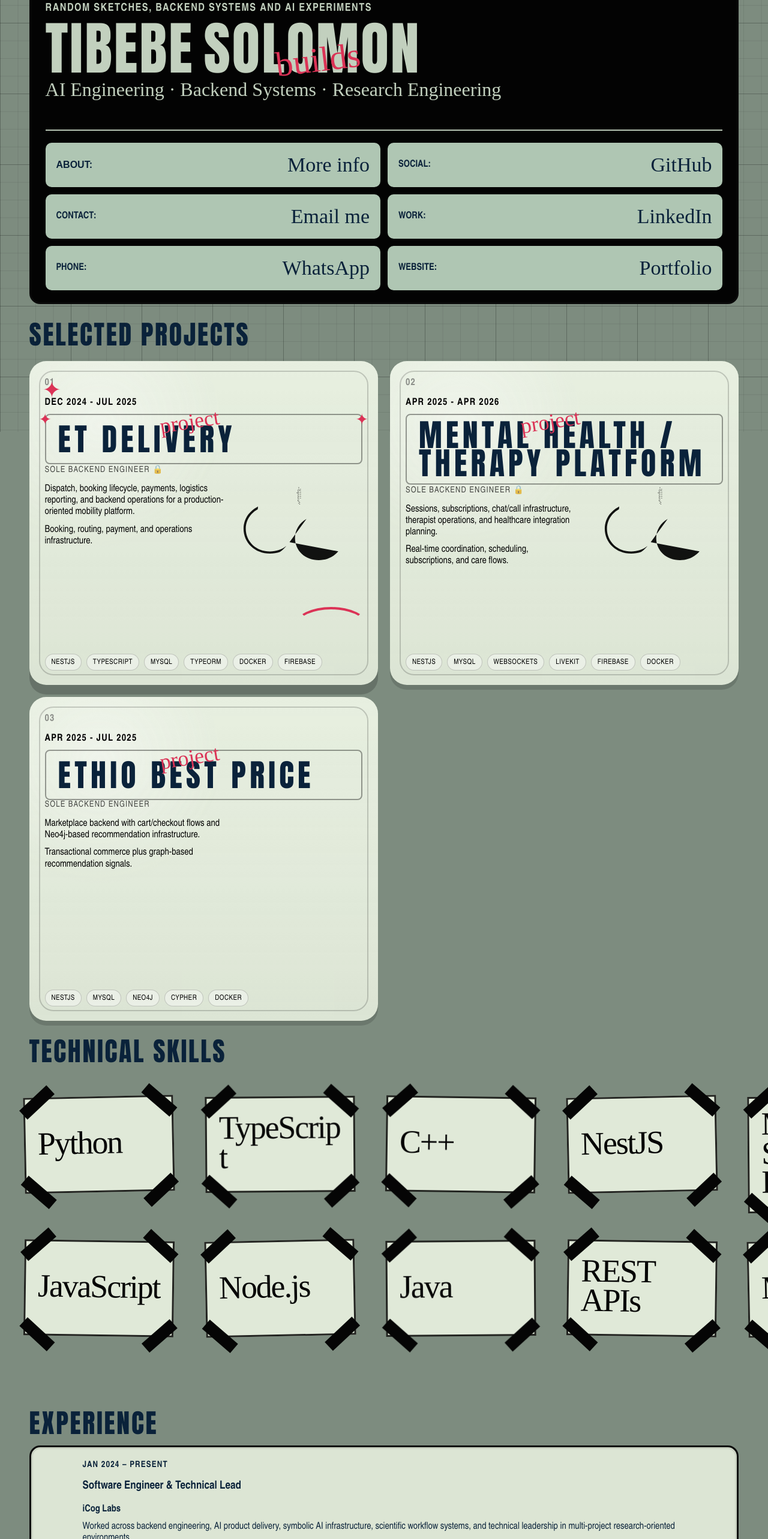
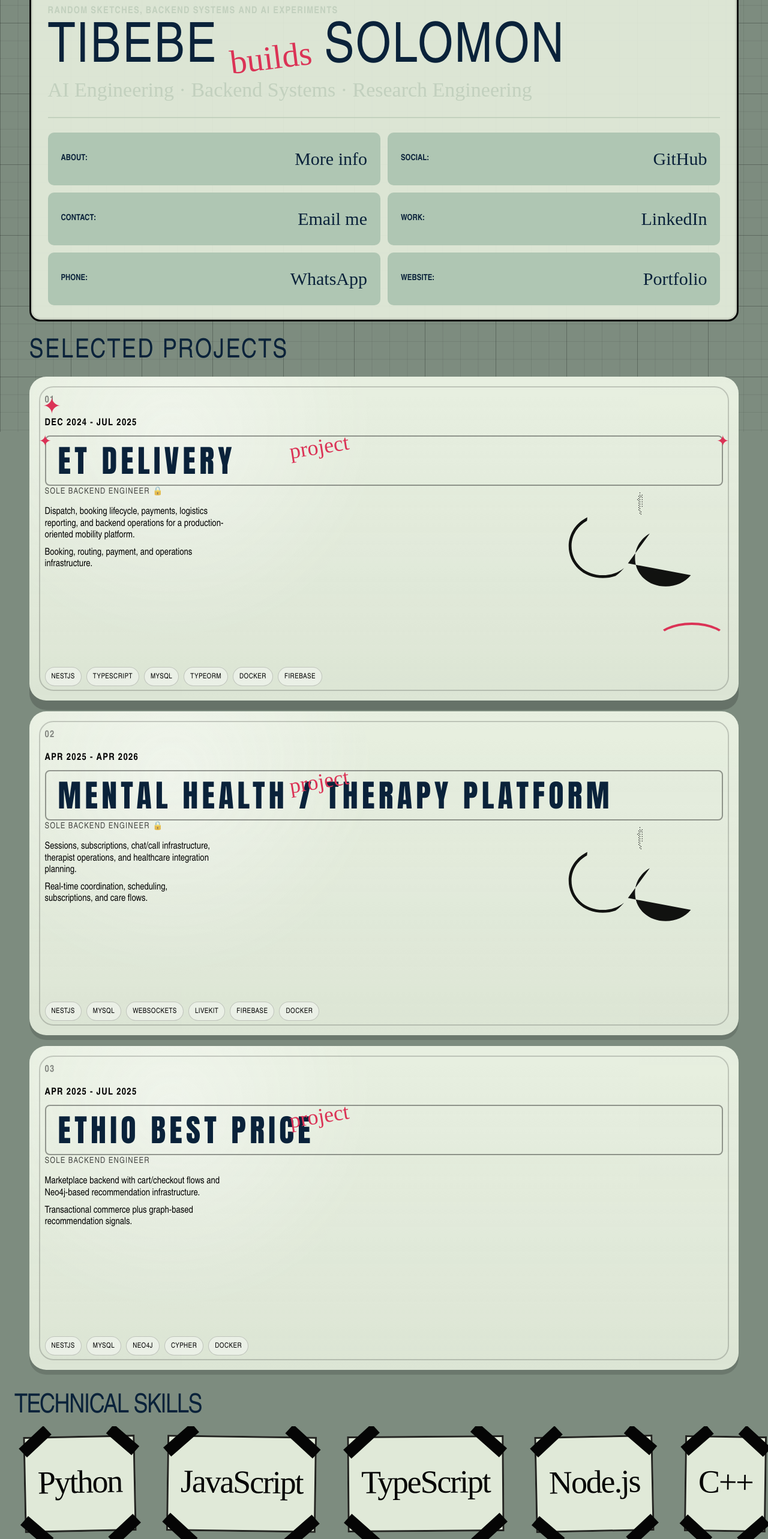
Before and after one commit to Tibex88/portfolio-site, a Vue app: page / in a window 1280 px wide. Shown: the part 80-2646 px from the top of the page at 60% size. Built offline with nearby package versions, Linux system fonts and the light colour scheme.

Commit message:
refactor: start tailwind responsive migration

```diff
--- a/package.json
+++ b/package.json
@@ -10,7 +10,9 @@
     "typecheck": "vue-tsc --noEmit"
   },
   "dependencies": {
+    "@tailwindcss/vite": "^4.2.4",
     "pinia": "3.0.3",
+    "tailwindcss": "^4.2.4",
     "vue": "3.5.16",
     "vue-router": "4.5.1"
   },
--- a/src/components/ExperienceTimeline.vue
+++ b/src/components/ExperienceTimeline.vue
@@ -7,8 +7,10 @@ const { experienceItems } = storeToRefs(store)
 </script>
 
 <template>
-  <section class="timeline-section">
-    <h2 class="section-title">Experience</h2>
+  <section class="py-6 min-[810px]:py-8 min-[1310px]:py-10">
+    <h2 class="mb-5 font-[var(--display-font)] text-[34px] leading-[0.92] tracking-[0.06em] uppercase text-[#0a223a] min-[810px]:mb-6 min-[810px]:text-[44px] min-[1310px]:mb-7 min-[1310px]:text-[56px]">
+      Experience
+    </h2>
     <div class="timeline-list">
       <article v-for="item in experienceItems" :key="item.id" class="">
         <div class="timeline-item__content reference-card timeline-item">
--- a/src/components/HeroBoard.vue
+++ b/src/components/HeroBoard.vue
@@ -7,23 +7,35 @@ const { heroContent, infoCardItems } = storeToRefs(store)
 </script>
 
 <template>
-  <section class="hero-board reference-card">
-    <p class="hero-board__eyebrow">{{ heroContent.eyebrow }}</p>
+  <section
+    class="reference-card mb-[var(--section-gap)] bg-[var(--reference-dark)] px-[18px] pt-12 pb-[18px] text-[var(--reference-light)] min-[810px]:px-7 min-[810px]:pt-14 min-[810px]:pb-6 min-[1310px]:px-10 min-[1310px]:pt-16"
+  >
+    <p class="mb-3 max-w-full text-[16px] font-bold uppercase tracking-[0.08em] text-[var(--reference-light)] min-[1310px]:mb-4">
+      {{ heroContent.eyebrow }}
+    </p>
 
-    <div class="hero-board__nameplate">
-      <div class="hero-board__name-line">
-        <span class="hero-board__name hero-board__name--left">{{ heroContent.titleTop }}</span>
-        <span class="hero-board__overlay">{{ heroContent.overlayWord }}</span>
-        <span class="hero-board__name hero-board__name--right">{{ heroContent.titleBottom }}</span>
+    <div class="border-b-2 border-b-[rgba(194,208,190,0.95)] pb-4 min-[810px]:pb-5">
+      <div class="relative flex flex-wrap items-end gap-4 min-[810px]:gap-5">
+        <span class="font-[var(--display-font)] text-[72px] leading-[0.88] tracking-[0.03em] uppercase min-[810px]:text-[92px] min-[1310px]:text-[118px]">
+          {{ heroContent.titleTop }}
+        </span>
+        <span class="relative -mt-2 block w-full rotate-[-7deg] font-[Brush_Script_MT,_Segoe_Script,_cursive] text-[44px] leading-none text-[var(--accent)] min-[810px]:mt-0 min-[810px]:w-auto min-[810px]:text-[56px] min-[1310px]:text-[72px]">
+          {{ heroContent.overlayWord }}
+        </span>
+        <span class="font-[var(--display-font)] text-[72px] leading-[0.88] tracking-[0.03em] uppercase min-[810px]:text-[92px] min-[1310px]:text-[118px]">
+          {{ heroContent.titleBottom }}
+        </span>
       </div>
-      <p class="hero-board__subtitle">{{ heroContent.subtitle }}</p>
+      <p class="mt-2 font-[Brush_Script_MT,_Segoe_Script,_cursive] text-[28px] text-[var(--reference-light)] min-[810px]:mt-3 min-[810px]:text-[34px] min-[1310px]:text-[40px]">
+        {{ heroContent.subtitle }}
+      </p>
     </div>
 
-    <div class="hero-board__info-grid">
+    <div class="mt-5 grid grid-cols-1 gap-3 min-[810px]:mt-6 min-[810px]:grid-cols-2 min-[1310px]:mt-7 min-[1310px]:gap-4">
       <component
         v-for="item in infoCardItems"
         :key="item.id"
-        class="hero-board__info-card interactive-target"
+        class="interactive-target flex min-h-[74px] items-center justify-between gap-3 rounded-[10px] border-2 border-transparent bg-[#afc6b3] px-4 py-[14px] text-[#0a223a] no-underline transition-transform duration-180 ease-[ease] hover:-translate-y-0.5 hover:border-[#0a223a] min-[810px]:min-h-[88px] min-[810px]:px-5 min-[810px]:py-4 min-[1310px]:min-h-[96px]"
         :class="{ 'is-static': !item.href }"
         :is="item.id === 'about' ? 'button' : 'a'"
         :href="item.id === 'about' ? undefined : item.href || undefined"
@@ -34,8 +46,10 @@ const { heroContent, infoCardItems } = storeToRefs(store)
         @mouseleave="store.setCursorMode('default')"
         @click="item.id === 'about' ? store.openOverlay('about') : undefined"
       >
-        <span class="hero-board__info-label">{{ item.label }}</span>
-        <span class="hero-board__info-value">{{ item.value }}</span>
+        <span class="text-[14px] font-bold uppercase">{{ item.label }}</span>
+        <span class="font-[Brush_Script_MT,_Segoe_Script,_cursive] text-[26px] min-[810px]:text-[30px] min-[1310px]:text-[34px]">
+          {{ item.value }}
+        </span>
       </component>
     </div>
 
--- a/src/components/HomeView.vue
+++ b/src/components/HomeView.vue
@@ -9,11 +9,13 @@ import SkillsSection from './SkillsSection.vue'
 </script>
 
 <template>
-  <main class="home-view">
+  <main
+    class="mx-auto min-h-screen w-[min(var(--content-max),calc(100%-calc(var(--frame-gutter)*2)))] px-0 pt-6 pb-8 min-[810px]:pt-7 min-[810px]:pb-10 min-[1310px]:pt-8"
+  >
     <CustomCursor />
     <AboutOverlay />
     <HeroBoard />
-    <section class="portfolio-layout">
+    <section class="block">
       <ProjectStream />
     </section>
     <SkillsSection />
--- a/src/components/PortfolioFooter.vue
+++ b/src/components/PortfolioFooter.vue
@@ -1,6 +1,8 @@
 <template>
-  <footer class="portfolio-footer reference-card reference-card--footer">
-    <div class="portfolio-footer__line">
+  <footer
+    class="reference-card mt-5 rounded-[8px] px-[18px] pt-6 pb-[18px] min-[810px]:mt-6 min-[810px]:px-6 min-[810px]:pt-5 min-[810px]:pb-4 min-[1310px]:mt-7 min-[1310px]:px-8"
+  >
+    <div class="flex flex-wrap justify-center gap-x-7 gap-y-2 text-center text-[14px] leading-[1.2] text-[var(--text)] min-[810px]:justify-between min-[810px]:text-[16px]">
       <span>© 2026 tibebe solomon</span>
       <span>addis ababa, ethiopia</span>
     </div>
--- a/src/components/ProjectStream.vue
+++ b/src/components/ProjectStream.vue
@@ -8,9 +8,11 @@ const { projectItems } = storeToRefs(store)
 </script>
 
 <template>
-  <section class="project-stream">
-    <div class="project-stream__header">
-      <p class="project-stream__title">Selected Projects</p>
+  <section class="grid grid-cols-1 gap-[18px]">
+    <div class="mb-1">
+      <p class="m-0 font-[var(--display-font)] text-[34px] leading-[0.92] tracking-[0.06em] uppercase text-[#0a223a] min-[810px]:text-[44px] min-[1310px]:text-[56px]">
+        Selected Projects
+      </p>
     </div>
     <ProjectCard
       v-for="(project, index) in projectItems"
--- a/src/components/SkillsSection.vue
+++ b/src/components/SkillsSection.vue
@@ -18,11 +18,14 @@ const skillCards = computed(() =>
 </script>
 
 <template>
-  <section class="skills-section">
-    <h2 class="section-title">Technical Skills</h2>
-    <div class="skills-overflow">
-      <div class="skills-scroller">
-        <div class="skills-list">
+  <section class="relative left-1/2 right-1/2 ml-[-50vw] mr-[-50vw] w-screen py-8 min-[810px]:py-10 min-[1310px]:py-12">
+    <div class="mx-auto w-[min(var(--frame-width),100vw)] px-0">
+      <h2 class="mb-5 px-[var(--frame-gutter)] font-[var(--display-font)] text-[34px] leading-[0.92] tracking-[0.06em] uppercase text-[#0a223a] min-[810px]:mb-6 min-[810px]:text-[44px] min-[1310px]:mb-7 min-[1310px]:text-[56px]">
+        Technical Skills
+      </h2>
+      <div class="overflow-x-auto overflow-y-visible px-0 pb-2">
+        <div class="min-w-max px-[var(--frame-gutter)]">
+          <div class="flex gap-4 min-[810px]:gap-5 min-[1310px]:gap-6">
           <article v-for="skill in skillCards" :key="skill.id" class="skills-card">
             <span class="skills-card__tape skills-card__tape--left" />
             <span class="skills-card__tape skills-card__tape--right" />
@@ -33,6 +36,7 @@ const skillCards = computed(() =>
               <p class="skills-card__group">{{ skill.group }}</p>
             </div>
           </article>
+          </div>
         </div>
       </div>
     </div>
--- a/src/styles/base.css
+++ b/src/styles/base.css
@@ -1,3 +1,5 @@
+@import "tailwindcss";
+
 :root {
   color-scheme: light;
   --bg: #7d8c7f;
--- a/vite.config.ts
+++ b/vite.config.ts
@@ -1,9 +1,10 @@
 import { defineConfig } from 'vite'
 import vue from '@vitejs/plugin-vue'
+import tailwindcss from '@tailwindcss/vite'
 import path from 'node:path'
 
 export default defineConfig({
-  plugins: [vue()],
+  plugins: [vue(), tailwindcss()],
   resolve: {
     alias: {
       '@': path.resolve(__dirname, './src'),
```
Also changed, not shown: 1 other file (tests, documents, lock files or other folders).
